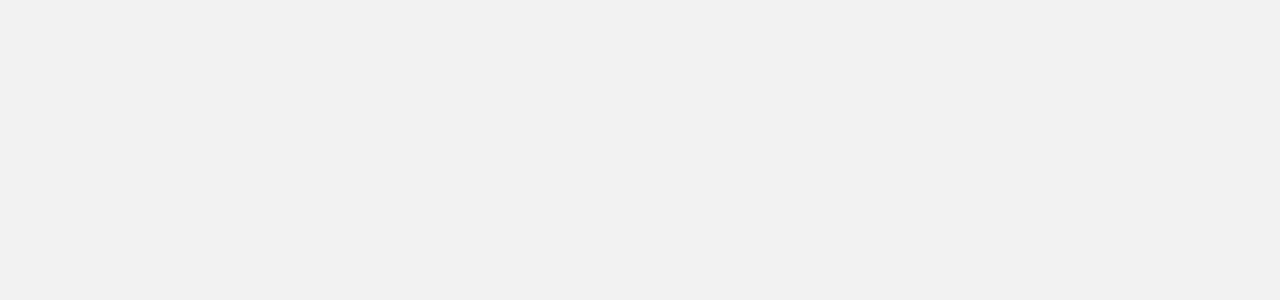
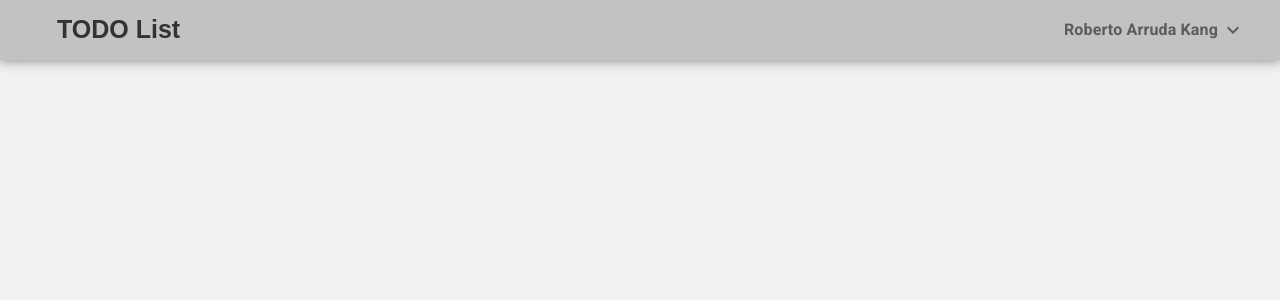
Before and after one commit to robertoakang/todo-list, a React (Create React App) app: page /todo in a window 1280 px wide. Before the commit this address had no page. Shown: the top 300 px of the page. Built offline with nearby package versions, Linux system fonts and the light colour scheme.

Commit message:
feat: add Home page with new components for menu and header

```diff
--- /dev/null
+++ b/src/components/AuthMenu/index.js
@@ -0,0 +1,25 @@
+import React from 'react';
+import { useNavigate } from 'react-router-dom';
+import DropdownIconMenu from '../DropdownIconMenu';
+
+export default function AuthMenu() {
+  const name = 'Roberto Arruda Kang';
+  const navigate = useNavigate();
+
+  function handleLogout() {
+    navigate('/');
+  }
+
+  return (
+    <DropdownIconMenu properties={{
+      name,
+      fields: [
+        {
+          text: 'Logout',
+          handle: handleLogout,
+        },
+      ],
+    }}
+    />
+  );
+}
--- /dev/null
+++ b/src/components/DropdownIconMenu/index.css
@@ -0,0 +1,25 @@
+.popoverMenu {
+  min-width: 5%;
+  padding: 0;
+  max-width: 50%;
+  display: flex;
+  flex-direction: row;
+  justify-content: space-between;
+}
+
+.popoverMenu .userName {
+  color: rgb(92, 92, 92);
+  font-weight: bold;
+  cursor: default;
+}
+
+.popoverMenu .iconButton {
+  color: rgb(92, 92, 92);
+  font-weight: bold;
+  width: 25px;
+  height: 25px;
+  margin: 0px auto;
+  padding:0;
+  min-width: 30px;
+  cursor: pointer;
+}
--- /dev/null
+++ b/src/components/DropdownIconMenu/index.js
@@ -0,0 +1,74 @@
+import { useState } from 'react';
+import Typography from '@mui/material/Typography';
+import Button from '@mui/material/Button';
+import MenuItem from '@mui/material/MenuItem';
+import Menu from '@mui/material/Menu';
+import KeyboardArrowDownIcon from '@mui/icons-material/KeyboardArrowDown';
+import './index.css';
+import PropTypes from 'prop-types';
+
+function DropdownIconMenu({ properties }) {
+  const [anchorElement, setAnchorElement] = useState(null);
+  const { name, fields } = properties;
+
+  const handlePopoverOpen = (event) => {
+    setAnchorElement(event.currentTarget);
+  };
+
+  const handlePopoverClose = () => {
+    setAnchorElement(null);
+  };
+
+  return (
+    <div className="popoverMenu">
+      <Typography className="userName">
+        {name}
+      </Typography>
+      <Button
+        className="iconButton"
+        onMouseOver={handlePopoverOpen}
+      >
+        <KeyboardArrowDownIcon />
+      </Button>
+      <Menu
+        anchorEl={anchorElement}
+        keepMounted
+        open={Boolean(anchorElement)}
+        onClose={handlePopoverClose}
+      >
+        {
+          Object.entries(fields).map(([field, value]) => {
+            const { text, handle } = value;
+            return (
+              <MenuItem
+                key={`menuItem-${field}`}
+                onClick={() => {
+                  handle();
+                  handlePopoverClose();
+                }}
+              >
+                {text}
+              </MenuItem>
+            );
+          })
+        }
+      </Menu>
+    </div>
+  );
+}
+
+DropdownIconMenu.propTypes = {
+  properties: PropTypes.shape({
+    name: PropTypes.string.isRequired,
+    fields: PropTypes.arrayOf(PropTypes.shape({
+      text: PropTypes.string,
+      handle: PropTypes.func,
+    })).isRequired,
+  }),
+};
+
+DropdownIconMenu.defaultProps = {
+  properties: {},
+};
+
+export default DropdownIconMenu;
--- /dev/null
+++ b/src/components/Header/index.css
@@ -0,0 +1,18 @@
+.header-top {
+    align-items: center;
+    background: #c2c2c2;
+    box-shadow: 0px -1px 12px 1px rgba(0,0,0,0.5);
+    display: flex;
+    justify-content: space-between;
+    padding: 0 2rem;
+    height: 60px;
+}
+
+.header-span {
+    font-size: 25px;
+    padding: 25px;
+    color: rgb(51, 51, 51);
+    font-weight: bold;
+    height: 30px;
+    width: 150px;
+}
--- /dev/null
+++ b/src/components/Header/index.js
@@ -0,0 +1,12 @@
+import React from 'react';
+import AuthMenu from '../AuthMenu';
+import './index.css';
+
+export default function Header() {
+  return (
+    <header className="header-top">
+      <span className="header-span">TODO List</span>
+      <AuthMenu />
+    </header>
+  );
+}
--- /dev/null
+++ b/src/pages/Home/index.js
@@ -0,0 +1,9 @@
+import React from 'react';
+import Header from '../../components/Header';
+// import { List } from '../../components/List';
+
+export default function Home() {
+  return (
+    <Header />
+  );
+}
--- a/src/pages/Signup/index.js
+++ b/src/pages/Signup/index.js
@@ -63,7 +63,7 @@ export default function Signup() {
           },
         ],
         link: {
-          route: '/',
+          route: '/todo',
           text: 'Já tem uma conta? Entre.',
         },
         handle: handleSignup,
--- a/src/routes/index.js
+++ b/src/routes/index.js
@@ -1,7 +1,7 @@
 import {
   BrowserRouter as Router, Route, Routes as Switch,
 } from 'react-router-dom';
-
+import Home from '../pages/Home';
 import Login from '../pages/Login';
 import Signup from '../pages/Signup';
 
@@ -11,6 +11,7 @@ export default function Routes() {
       <Switch>
         <Route path="/" element={<Login />} />
         <Route path="/signup" element={<Signup />} />
+        <Route path="/todo" element={<Home />} />
       </Switch>
     </Router>
   );
```
